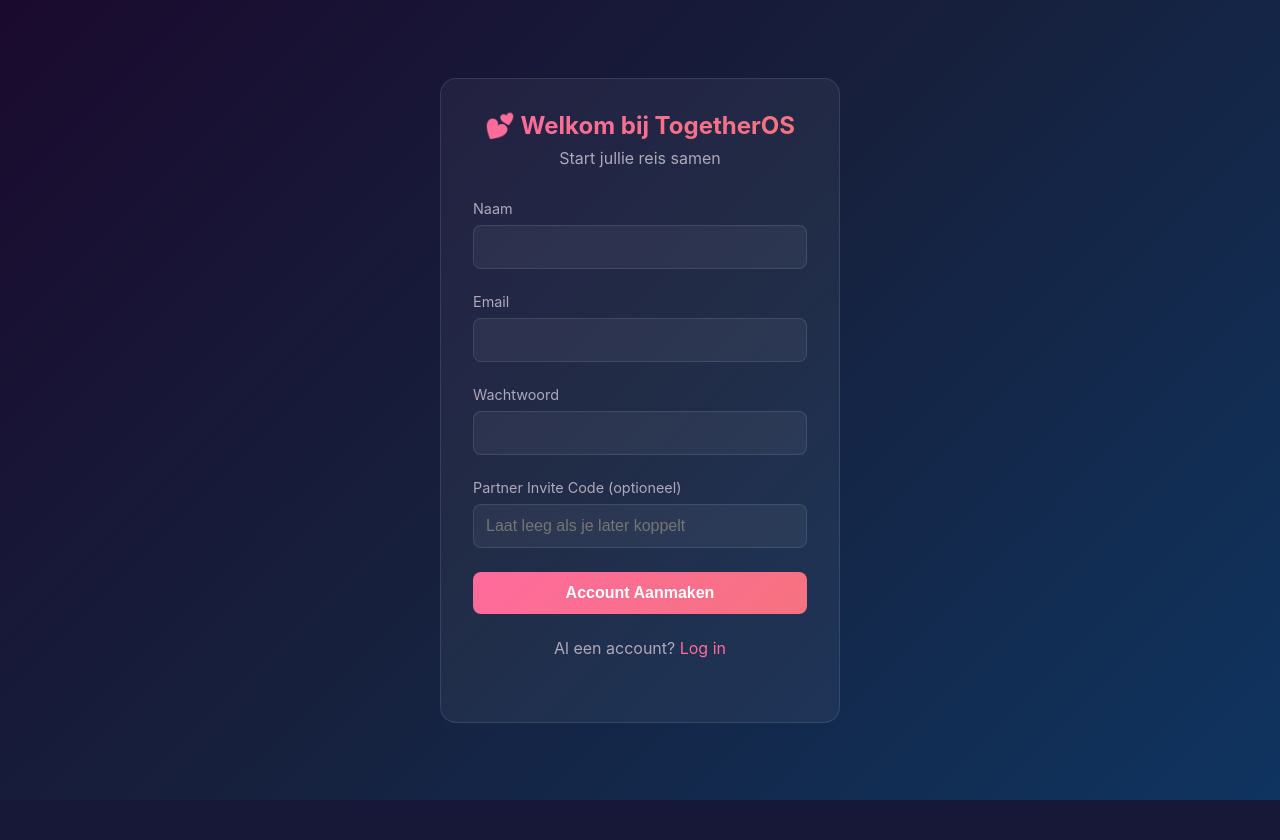
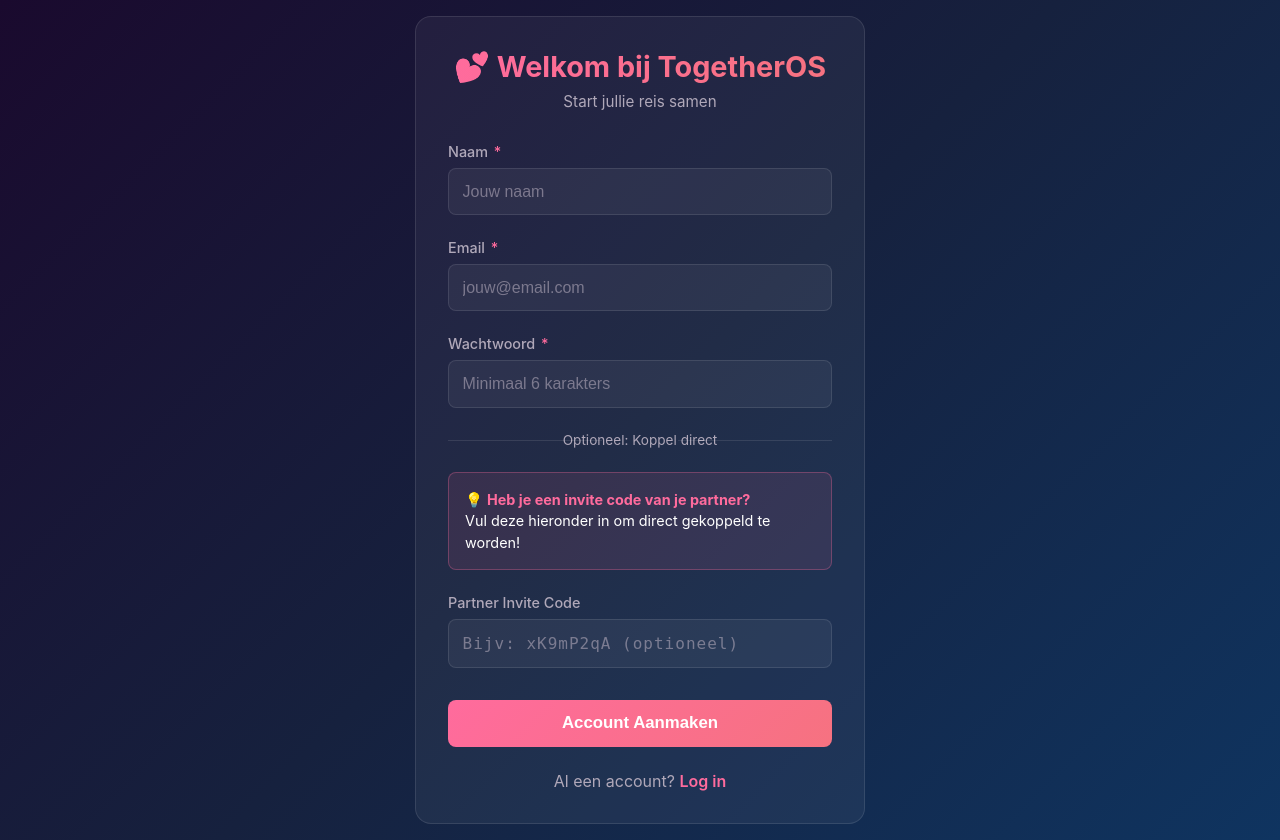
Before and after one commit to Aqua-Devs/TogetherOS, a Flask app: page /register in a window 1280 px wide. Before the commit the page ends 800 px from the top, so only its background shows below. Run offline with Flask 3, Linux system fonts and the light colour scheme.

Commit message:
Improve partner linking UI and debugging

```diff
--- a/app.py
+++ b/app.py
@@ -506,12 +506,15 @@ def register():
             name = request.form['name']
             invite_code = request.form.get('invite_code', '').strip()
 
+            print(f"📝 Registration attempt - Email: {email}, Name: {name}, Invite code: '{invite_code}'")
+
             conn = get_db()
             cursor = conn.cursor()
 
             # Check if email exists
             cursor.execute('SELECT id FROM users WHERE email = ?', (email,))
             if cursor.fetchone():
+                print(f"❌ Email already exists: {email}")
                 flash('Dit e-mailadres is al geregistreerd.', 'danger')
                 conn.close()
                 return redirect(url_for('register'))
@@ -523,9 +526,11 @@ def register():
                 VALUES (?, ?, ?)
             ''', (email, password_hash, name))
             user_id = cursor.lastrowid
+            print(f"✅ User created - ID: {user_id}")
 
             # Handle invite code if provided
             if invite_code:
+                print(f"🔍 Looking for invite code: '{invite_code}'")
                 cursor.execute('''
                     SELECT from_user_id FROM partner_invites
                     WHERE invite_code = ? AND used = 0
@@ -534,26 +539,33 @@ def register():
 
                 if invite:
                     partner_id = invite['from_user_id']
+                    print(f"💕 Match found! Linking user {user_id} with partner {partner_id}")
 
                     # Link both users
                     cursor.execute('UPDATE users SET partner_id = ? WHERE id = ?', (partner_id, user_id))
                     cursor.execute('UPDATE users SET partner_id = ? WHERE id = ?', (user_id, partner_id))
                     cursor.execute('UPDATE partner_invites SET used = 1 WHERE invite_code = ?', (invite_code,))
 
-                    flash(f'Account aangemaakt en gekoppeld aan je partner! 💕', 'success')
+                    flash(f'🎉 Account aangemaakt en gekoppeld aan je partner!', 'success')
+                    print(f"✅ Partner linking successful!")
                 else:
-                    flash('Account aangemaakt! Ongeldige invite code - je kunt later een partner koppelen.', 'warning')
+                    print(f"❌ Invite code not found or already used: '{invite_code}'")
+                    flash(f'⚠️ Invite code "{invite_code}" is ongeldig of al gebruikt. Account is wel aangemaakt!', 'warning')
             else:
-                flash('Account aangemaakt! Koppel je partner in de instellingen.', 'success')
+                print("ℹ️ No invite code provided")
+                flash('✅ Account aangemaakt! Ga naar Settings om je partner te koppelen.', 'success')
 
             conn.commit()
             conn.close()
 
             session['user_id'] = user_id
+            print(f"✅ Session set for user {user_id}, redirecting to dashboard")
             return redirect(url_for('dashboard'))
 
         except Exception as e:
-            print(f"Registration error: {e}")
+            print(f"❌ Registration error: {e}")
+            import traceback
+            traceback.print_exc()
             flash('Er is iets fout gegaan. Probeer het opnieuw.', 'danger')
             return redirect(url_for('register'))
 
--- a/templates/register.html
+++ b/templates/register.html
@@ -17,7 +17,7 @@
             padding: 1rem;
         }
         .container {
-            max-width: 400px;
+            max-width: 450px;
             width: 100%;
         }
         .card {
@@ -32,59 +32,128 @@
             -webkit-background-clip: text;
             -webkit-text-fill-color: transparent;
             margin-bottom: 0.5rem;
+            font-size: 1.8rem;
         }
-        p { text-align: center; color: #b0a8b9; margin-bottom: 2rem; }
+        .subtitle {
+            text-align: center;
+            color: #b0a8b9;
+            margin-bottom: 2rem;
+            font-size: 0.95rem;
+        }
         .form-group { margin-bottom: 1.5rem; }
         label {
             display: block;
             margin-bottom: 0.5rem;
             color: #b0a8b9;
             font-size: 0.9rem;
+            font-weight: 500;
         }
         input {
             width: 100%;
-            padding: 0.75rem;
+            padding: 0.85rem;
             border: 1px solid rgba(255,255,255,0.1);
             border-radius: 8px;
             background: rgba(255,255,255,0.05);
             color: #ffffff;
             font-size: 1rem;
+            transition: all 0.3s;
         }
         input:focus {
             outline: none;
             border-color: #ff6b9d;
             box-shadow: 0 0 0 3px rgba(255, 107, 157, 0.1);
+            background: rgba(255,255,255,0.08);
+        }
+        input::placeholder {
+            color: rgba(176, 168, 185, 0.6);
         }
         .btn {
             width: 100%;
-            padding: 0.75rem;
+            padding: 0.85rem;
             border: none;
             border-radius: 8px;
             background: linear-gradient(135deg, #ff6b9d, #f67280);
             color: white;
-            font-size: 1rem;
+            font-size: 1.05rem;
             font-weight: 600;
             cursor: pointer;
             transition: transform 0.3s;
+            margin-top: 0.5rem;
         }
-        .btn:hover { transform: scale(1.05); }
-        .text-center { text-align: center; margin-top: 1.5rem; }
-        a { color: #ff6b9d; text-decoration: none; }
+        .btn:hover { transform: scale(1.02); }
+        .text-center {
+            text-align: center;
+            margin-top: 1.5rem;
+            color: #b0a8b9;
+        }
+        a {
+            color: #ff6b9d;
+            text-decoration: none;
+            font-weight: 600;
+        }
+        a:hover { text-decoration: underline; }
         .alert {
             padding: 1rem;
             border-radius: 8px;
-            margin-bottom: 1rem;
+            margin-bottom: 1.5rem;
+            font-size: 0.95rem;
         }
-        .alert-danger { background: #ff5252; color: white; }
-        .alert-success { background: #00d9a3; color: white; }
-        .alert-warning { background: #ffb800; color: #1a0a2e; }
+        .alert-danger {
+            background: rgba(255, 82, 82, 0.2);
+            border: 1px solid #ff5252;
+            color: #ff5252;
+        }
+        .alert-success {
+            background: rgba(0, 217, 163, 0.2);
+            border: 1px solid #00d9a3;
+            color: #00d9a3;
+        }
+        .alert-warning {
+            background: rgba(255, 184, 0, 0.2);
+            border: 1px solid #ffb800;
+            color: #ffb800;
+        }
+        .invite-info {
+            background: rgba(255, 107, 157, 0.1);
+            border: 1px solid rgba(255, 107, 157, 0.3);
+            border-radius: 8px;
+            padding: 1rem;
+            margin-bottom: 1.5rem;
+            font-size: 0.9rem;
+            line-height: 1.5;
+        }
+        .invite-info strong {
+            color: #ff6b9d;
+        }
+        .divider {
+            text-align: center;
+            margin: 1.5rem 0;
+            color: #b0a8b9;
+            font-size: 0.85rem;
+            position: relative;
+        }
+        .divider::before,
+        .divider::after {
+            content: '';
+            position: absolute;
+            top: 50%;
+            width: 40%;
+            height: 1px;
+            background: rgba(255,255,255,0.1);
+        }
+        .divider::before { left: 0; }
+        .divider::after { right: 0; }
+        .required {
+            color: #ff6b9d;
+            margin-left: 2px;
+        }
     </style>
 </head>
 <body>
     <div class="container">
         <div class="card">
             <h2>💕 Welkom bij TogetherOS</h2>
-            <p>Start jullie reis samen</p>
+            <p class="subtitle">Start jullie reis samen</p>
 
             {% with messages = get_flashed_messages(with_categories=true) %}
                 {% if messages %}
@@ -96,23 +165,36 @@
 
             <form method="POST" action="/register">
                 <div class="form-group">
-                    <label for="name">Naam</label>
-                    <input type="text" id="name" name="name" required>
+                    <label for="name">Naam <span class="required">*</span></label>
+                    <input type="text" id="name" name="name" required placeholder="Jouw naam">
                 </div>
 
                 <div class="form-group">
-                    <label for="email">Email</label>
-                    <input type="email" id="email" name="email" required>
+                    <label for="email">Email <span class="required">*</span></label>
+                    <input type="email" id="email" name="email" required placeholder="jouw@email.com">
                 </div>
 
                 <div class="form-group">
-                    <label for="password">Wachtwoord</label>
-                    <input type="password" id="password" name="password" required minlength="6">
+                    <label for="password">Wachtwoord <span class="required">*</span></label>
+                    <input type="password" id="password" name="password" required minlength="6" placeholder="Minimaal 6 karakters">
+                </div>
+
+                <div class="divider">Optioneel: Koppel direct</div>
+
+                <div class="invite-info">
+                    💡 <strong>Heb je een invite code van je partner?</strong><br>
+                    Vul deze hieronder in om direct gekoppeld te worden!
                 </div>
 
                 <div class="form-group">
-                    <label for="invite_code">Partner Invite Code (optioneel)</label>
-                    <input type="text" id="invite_code" name="invite_code" placeholder="Laat leeg als je later koppelt">
+                    <label for="invite_code">Partner Invite Code</label>
+                    <input
+                        type="text"
+                        id="invite_code"
+                        name="invite_code"
+                        placeholder="Bijv: xK9mP2qA (optioneel)"
+                        style="text-transform: none; letter-spacing: 1px; font-family: monospace;"
+                    >
                 </div>
 
                 <button type="submit" class="btn">Account Aanmaken</button>
```
